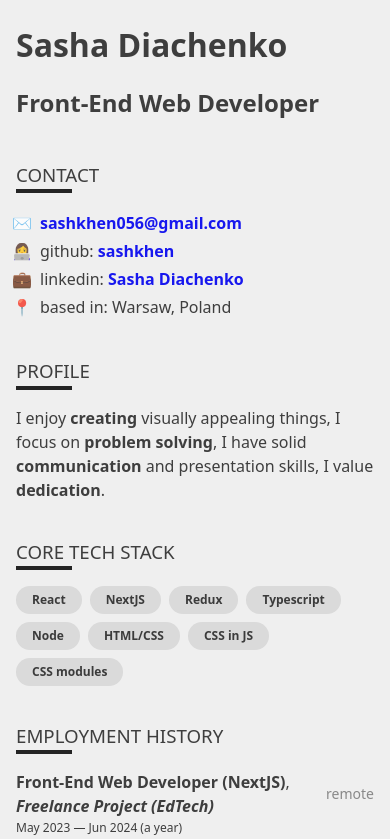
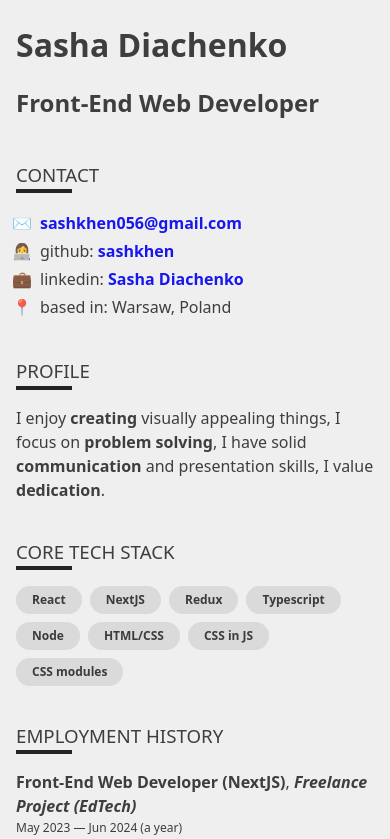
Before and after one commit to sashkhen/shu-cv, a React (Vite) app: page / in a window 390 px wide. Shown: the top 839 px of the page. Built offline with nearby package versions, Linux system fonts and the light colour scheme.

Commit message:
fix summary container styles

```diff
--- a/src/components/Resume/Resume.module.css
+++ b/src/components/Resume/Resume.module.css
@@ -64,6 +64,7 @@
   .root {
     display: flex;
     flex-direction: column;
+    container-type: inline-size;
   }
 
   .left,
@@ -75,6 +76,10 @@
   .left>*,
   .right>* {
     padding: 0 1rem;
+  }
+
+  .left {
+    container-type: initial;
   }
 
   .head {
```
